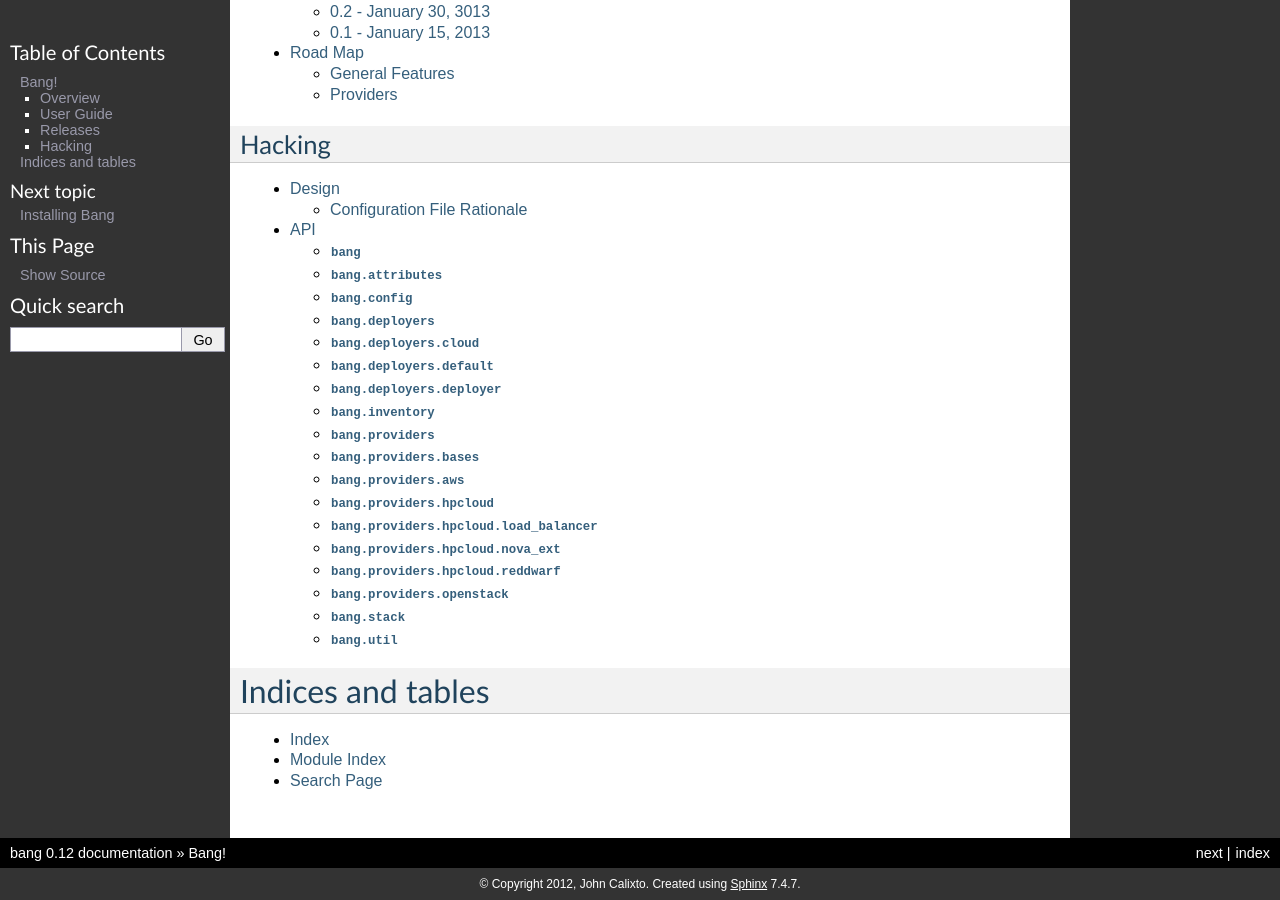
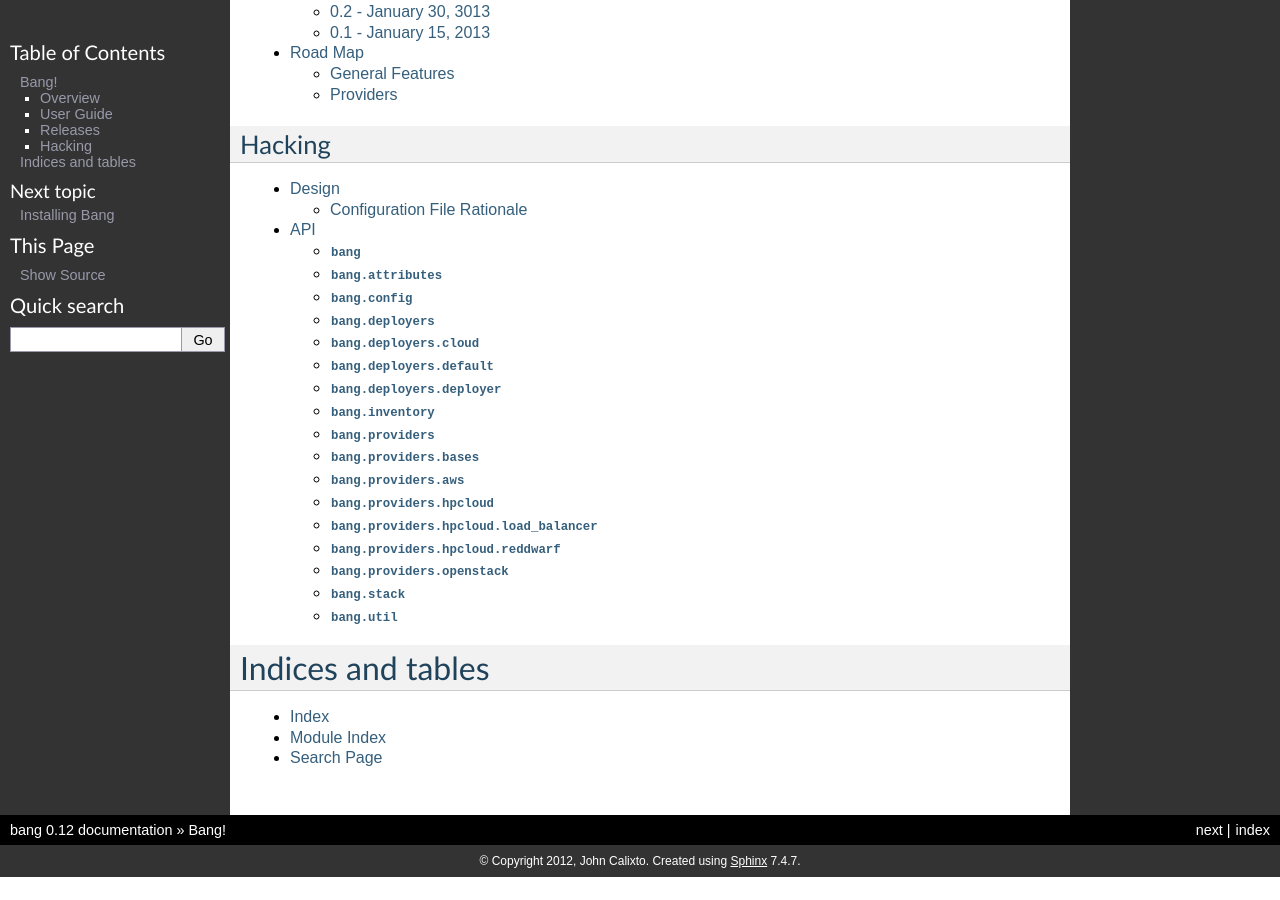
Before and after one commit to fr33jc/bang, a Sphinx documentation site: the page built from doc/index.txt, in a window 1280 px wide and 900 px high, scrolled down 1231 px. Built offline with Sphinx 7.4.7, drawn with Linux system fonts in a browser that asks for light colours; after the commit the page ends 2108 px from its top, so only the background shows below that.

Commit message:
Remove stale doc for nova_ext

```diff
--- a/doc/api.txt
+++ b/doc/api.txt
@@ -119,15 +119,6 @@ API
     :show-inheritance:
 
 
-:mod:`bang.providers.hpcloud.nova_ext`
---------------------------------------
-
-.. automodule:: bang.providers.hpcloud.nova_ext
-    :members:
-    :undoc-members:
-    :show-inheritance:
-
-
 :mod:`bang.providers.hpcloud.reddwarf`
 ---------------------------------------
 
```
